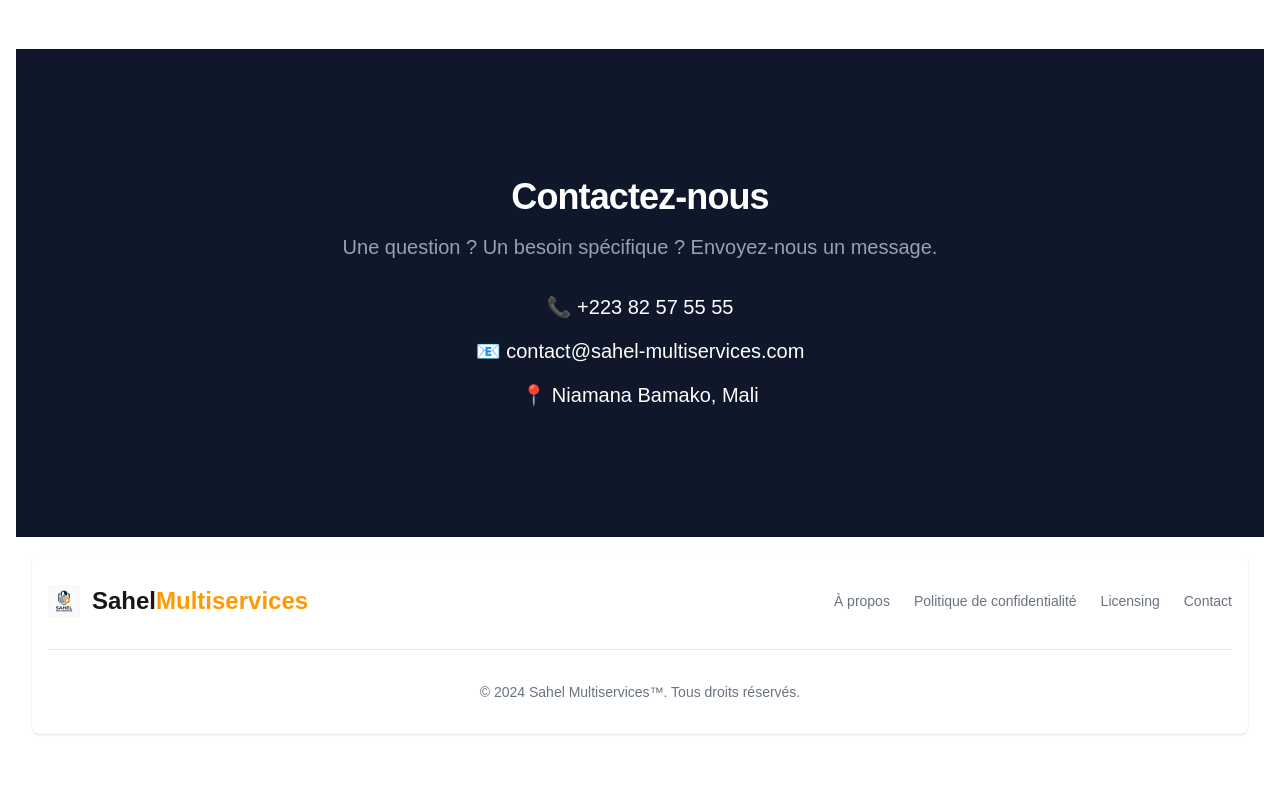
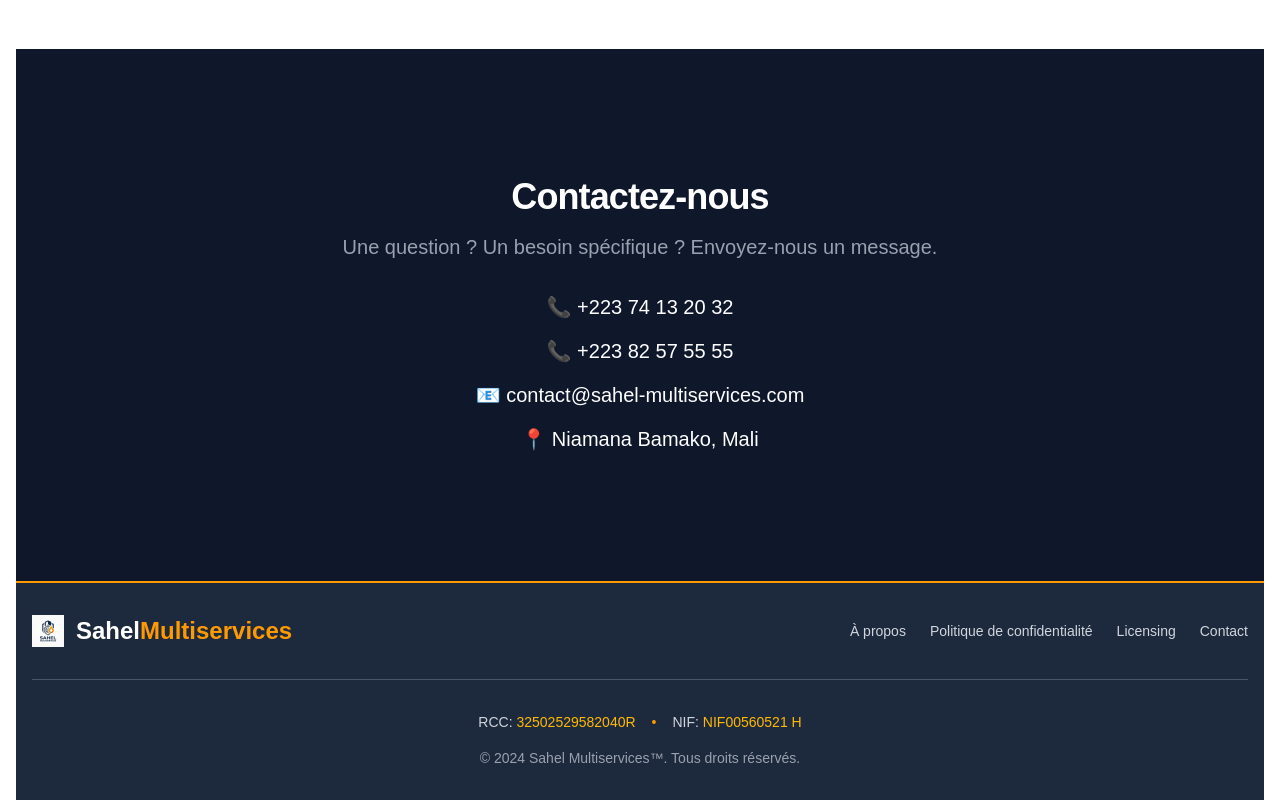
Before and after one commit to MohaDicko/sahel-multiservices, a Next.js app: page / in a window 1280 px wide. Shown: the part 1699-2499 px from the top of the page. Before the commit the page ends 2449 px from the top, so only its background shows below. Built offline with nearby package versions, Linux system fonts and the light colour scheme.

Commit message:
feat: Implement initial page structure with Navbar, Hero, Services, and Footer components.

```diff
--- a/app/components/Footer.tsx
+++ b/app/components/Footer.tsx
@@ -1,29 +1,36 @@
 export default function Footer() {
     return (
-        <footer className="bg-white rounded-lg shadow dark:bg-gray-900 m-4">
+        <footer className="bg-slate-800 border-t-2 border-amber-500">
             <div className="w-full max-w-screen-xl mx-auto p-4 md:py-8">
                 <div className="sm:flex sm:items-center sm:justify-between">
                     <a href="#" className="flex items-center mb-4 sm:mb-0 space-x-3 rtl:space-x-reverse">
                         <img src="/sahel-logo-v3.png" className="h-8 w-auto" alt="Sahel Multiservices Logo" />
-                        <span className="self-center text-2xl font-semibold whitespace-nowrap dark:text-white">Sahel<span className="text-amber-500">Multiservices</span></span>
+                        <span className="self-center text-2xl font-semibold whitespace-nowrap text-white">Sahel<span className="text-amber-500">Multiservices</span></span>
                     </a>
-                    <ul className="flex flex-wrap items-center mb-6 text-sm font-medium text-gray-500 sm:mb-0 dark:text-gray-400">
+                    <ul className="flex flex-wrap items-center mb-6 text-sm font-medium text-gray-300 sm:mb-0">
                         <li>
-                            <a href="#" className="hover:underline me-4 md:me-6">À propos</a>
+                            <a href="#" className="hover:text-amber-500 hover:underline me-4 md:me-6 transition-colors">À propos</a>
                         </li>
                         <li>
-                            <a href="#" className="hover:underline me-4 md:me-6">Politique de confidentialité</a>
+                            <a href="#" className="hover:text-amber-500 hover:underline me-4 md:me-6 transition-colors">Politique de confidentialité</a>
                         </li>
                         <li>
-                            <a href="#" className="hover:underline me-4 md:me-6">Licensing</a>
+                            <a href="#" className="hover:text-amber-500 hover:underline me-4 md:me-6 transition-colors">Licensing</a>
                         </li>
                         <li>
-                            <a href="#contact" className="hover:underline">Contact</a>
+                            <a href="#contact" className="hover:text-amber-500 hover:underline transition-colors">Contact</a>
                         </li>
                     </ul>
                 </div>
-                <hr className="my-6 border-gray-200 sm:mx-auto dark:border-gray-700 lg:my-8" />
-                <span className="block text-sm text-gray-500 sm:text-center dark:text-gray-400">© 2024 <a href="#" className="hover:underline">Sahel Multiservices™</a>. Tous droits réservés.</span>
+                <hr className="my-6 border-gray-600 sm:mx-auto lg:my-8" />
+                <div className="flex flex-col items-center gap-2 text-sm text-gray-300">
+                    <div className="flex flex-wrap justify-center gap-4 mb-2">
+                        <span className="font-medium">RCC: <span className="text-amber-400">32502529582040R</span></span>
+                        <span className="hidden sm:inline text-amber-500">•</span>
+                        <span className="font-medium">NIF: <span className="text-amber-400">NIF00560521 H</span></span>
+                    </div>
+                    <span className="block text-sm text-gray-400 sm:text-center">© 2024 <a href="#" className="hover:text-amber-500 transition-colors font-medium">Sahel Multiservices™</a>. Tous droits réservés.</span>
+                </div>
             </div>
         </footer>
     );
--- a/app/components/Navbar.tsx
+++ b/app/components/Navbar.tsx
@@ -24,7 +24,7 @@
           >
             <span className="sr-only">Open main menu</span>
             <svg className="w-6 h-6" aria-hidden="true" fill="currentColor" viewBox="0 0 20 20" xmlns="http://www.w3.org/2000/svg">
-              <path fill-rule="evenodd" d={navOpen ? "M4.293 4.293a1 1 0 011.414 0L10 8.586l4.293-4.293a1 1 0 111.414 1.414L11.414 10l4.293 4.293a1 1 0 01-1.414 1.414L10 11.414l-4.293 4.293a1 1 0 01-1.414-1.414L8.586 10 4.293 5.707a1 1 0 010-1.414z" : "M3 5h14a1 1 0 100-2H3a1 1 0 100 2zm0 6h14a1 1 0 100-2H3a1 1 0 100 2zm0 6h14a1 1 0 100-2H3a1 1 0 100 2z"} clip-rule="evenodd" />
+              <path fillRule="evenodd" d={navOpen ? "M4.293 4.293a1 1 0 011.414 0L10 8.586l4.293-4.293a1 1 0 111.414 1.414L11.414 10l4.293 4.293a1 1 0 01-1.414 1.414L10 11.414l-4.293 4.293a1 1 0 01-1.414-1.414L8.586 10 4.293 5.707a1 1 0 010-1.414z" : "M3 5h14a1 1 0 100-2H3a1 1 0 100 2zm0 6h14a1 1 0 100-2H3a1 1 0 100 2zm0 6h14a1 1 0 100-2H3a1 1 0 100 2z"} clipRule="evenodd" />
             </svg>
           </button>
           <Link
--- a/app/page.tsx
+++ b/app/page.tsx
@@ -16,6 +16,7 @@
             Une question ? Un besoin spécifique ? Envoyez-nous un message.
           </p>
           <div className="space-y-4">
+            <p className="text-xl">📞 +223 74 13 20 32</p>
             <p className="text-xl">📞 +223 82 57 55 55</p>
             <p className="text-xl">📧 contact@sahel-multiservices.com</p>
             <p className="text-xl">📍 Niamana Bamako, Mali</p>
```
